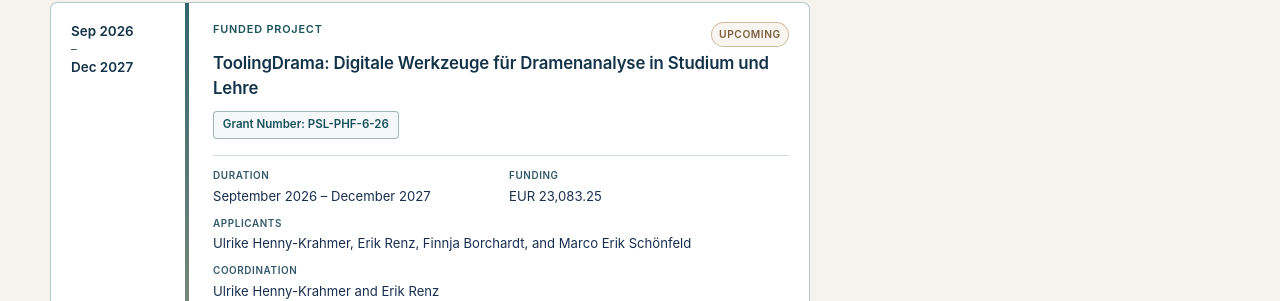
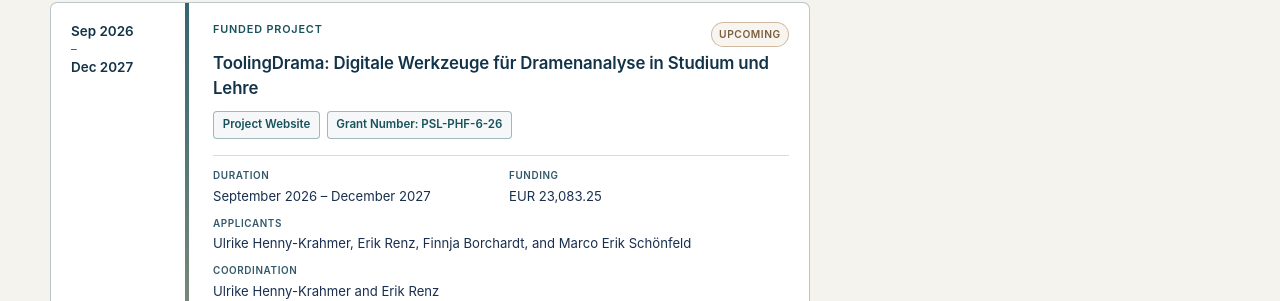
Before and after one commit to erre1998/erre1998.github.io, a Jekyll site: the page built from projects.md, in a window 1280 px wide. Shown: the part 420-721 px from the top of the page. Built offline with Jekyll 4.4.1, drawn with Linux system fonts in a browser that asks for light colours.

Commit message:
Updated something

```diff
--- a/projects.md
+++ b/projects.md
@@ -119,6 +119,15 @@ description: "Funded projects by Erik Renz."
 
 
                 <div class="project-links">
+
+                  <a
+                        class="project-resource-button"
+                        href="https://www.germanistik.uni-rostock.de/forschung/digital-humanities/rosdh/ringvorlesung/"
+                        target="_blank"
+                        rel="noopener noreferrer"
+                    >
+                        Project Website
+                    </a>
 
                     <a
                         class="project-resource-button"
```
